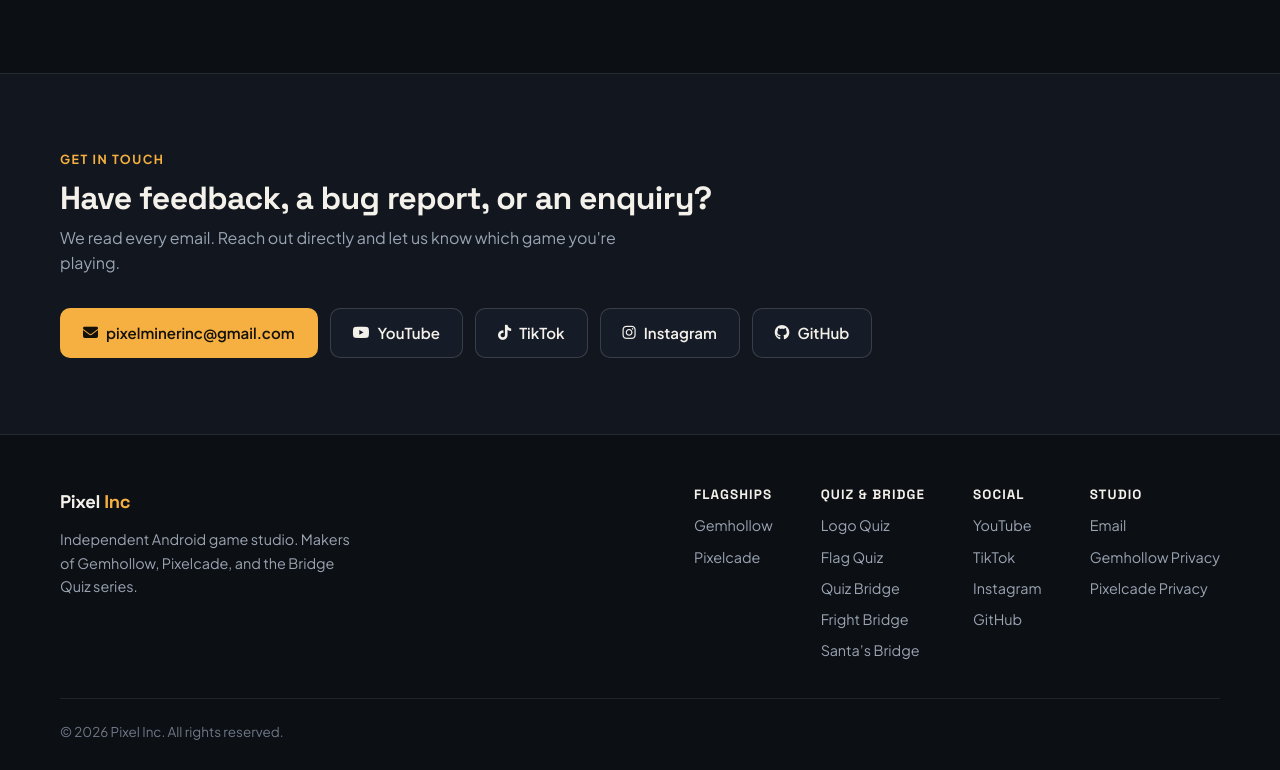
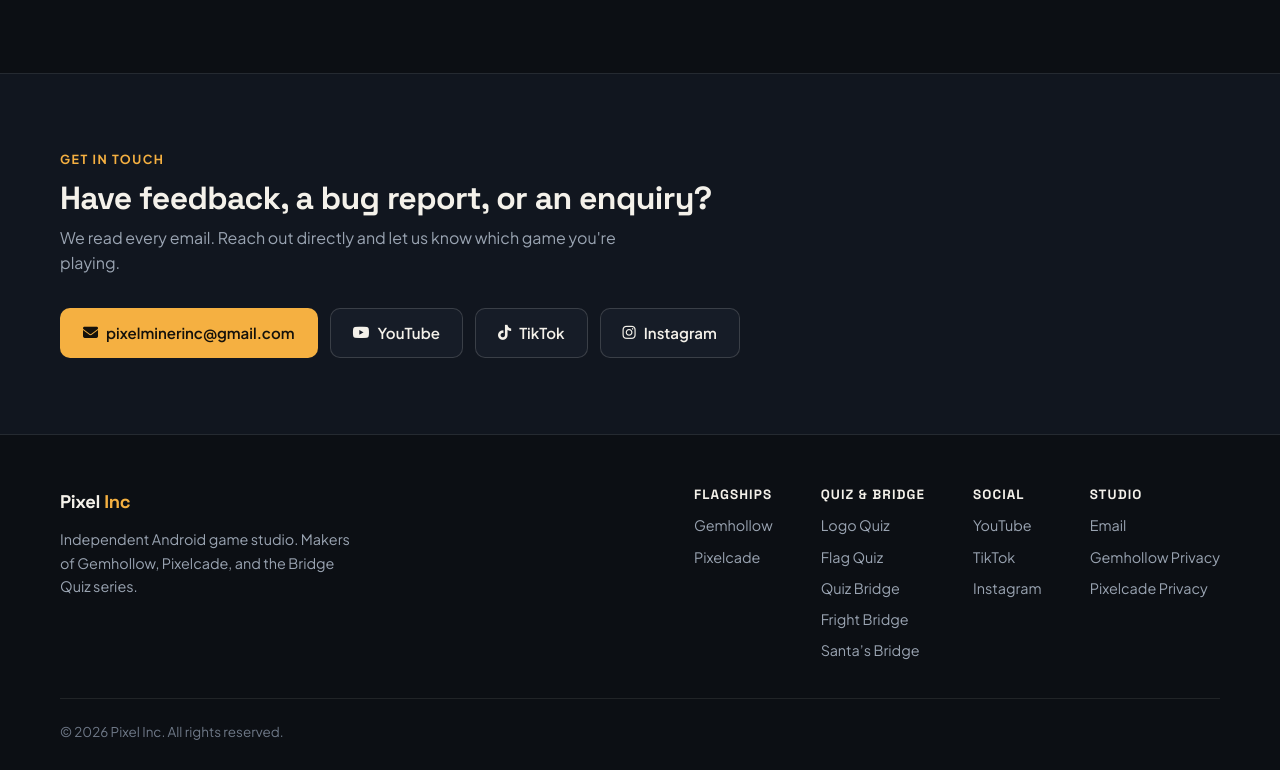
Before and after one commit to BlackenedEDIT/blackenededit.github.io, a plain HTML site: page index.html in a window 1280 px wide. Shown: the part 4186-4956 px from the top of the page. Drawn offline with Linux system fonts and the light colour scheme.

Commit message:
Remove GitHub profile links from Pixel Inc homepage

```diff
--- a/index.html
+++ b/index.html
@@ -421,9 +421,6 @@
           <a class="btn btn-secondary" href="https://www.instagram.com/pixel.inc.games" target="_blank" rel="noopener">
             <i class="fab fa-instagram"></i> Instagram
           </a>
-          <a class="btn btn-secondary" href="https://github.com/BlackenedEDIT" target="_blank" rel="noopener">
-            <i class="fab fa-github"></i> GitHub
-          </a>
         </div>
       </div>
     </section>
@@ -458,7 +455,6 @@
           <a href="https://youtube.com/@pixelincgames" target="_blank" rel="noopener">YouTube</a>
           <a href="https://www.tiktok.com/@pixel.inc.games" target="_blank" rel="noopener">TikTok</a>
           <a href="https://www.instagram.com/pixel.inc.games" target="_blank" rel="noopener">Instagram</a>
-          <a href="https://github.com/BlackenedEDIT" target="_blank" rel="noopener">GitHub</a>
         </div>
         <div class="footer-col">
           <h4>Studio</h4>
```
